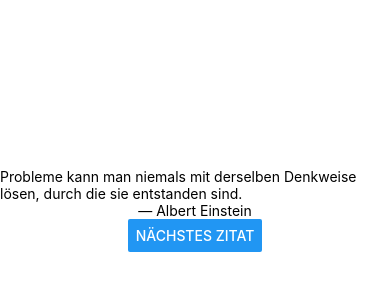
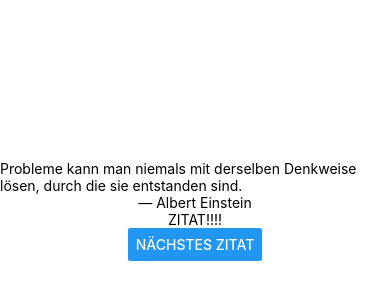
Before and after one commit to behrends/NiceQuotes, a React Native app: screen / in a window 390 px wide. Shown: the part 212-512 px from the top of the page. Built offline with nearby package versions, Linux system fonts and the light colour scheme.

Commit message:
Eigene Komponente schreiben und verwenden

```diff
--- a/App.js
+++ b/App.js
@@ -2,6 +2,7 @@
 import { useState } from 'react';
 import { StatusBar } from 'expo-status-bar';
 import { Button, StyleSheet, Text, View } from 'react-native';
+import Quote from './components/Quote';
 
 const data = [
   {
@@ -45,6 +46,7 @@ export default function App() {
     <View style={styles.container}>
       <Text>{quote.text}</Text>
       <Text>&mdash; {quote.author}</Text>
+      <Quote />
       <Button
         title="Nächstes Zitat"
         onPress={() => setIndex((index + 1) % data.length)}
--- /dev/null
+++ b/components/Quote.js
@@ -0,0 +1,5 @@
+import { Text } from 'react-native';
+
+export default function Quote() {
+  return <Text>ZITAT!!!!</Text>;
+}
```
